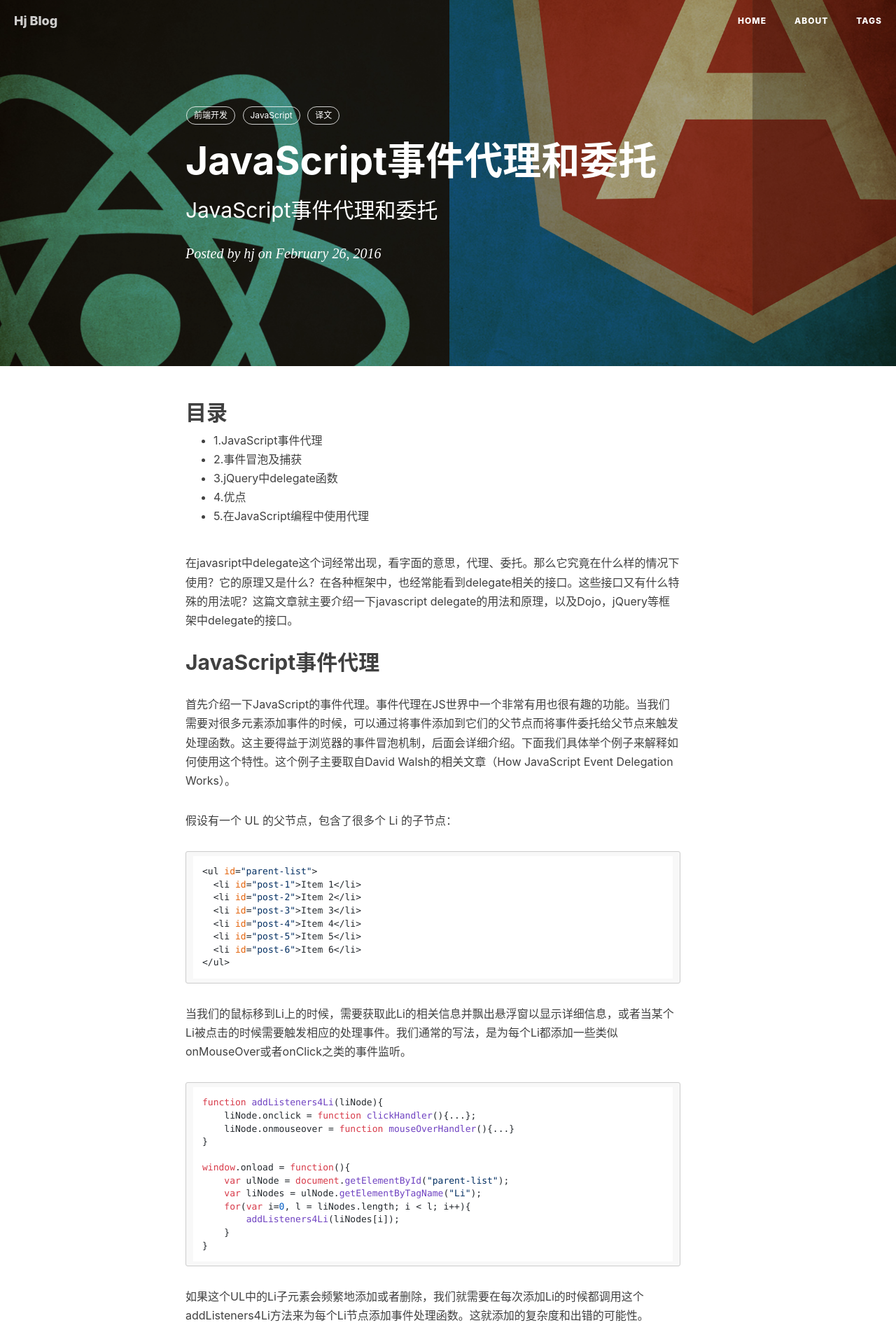
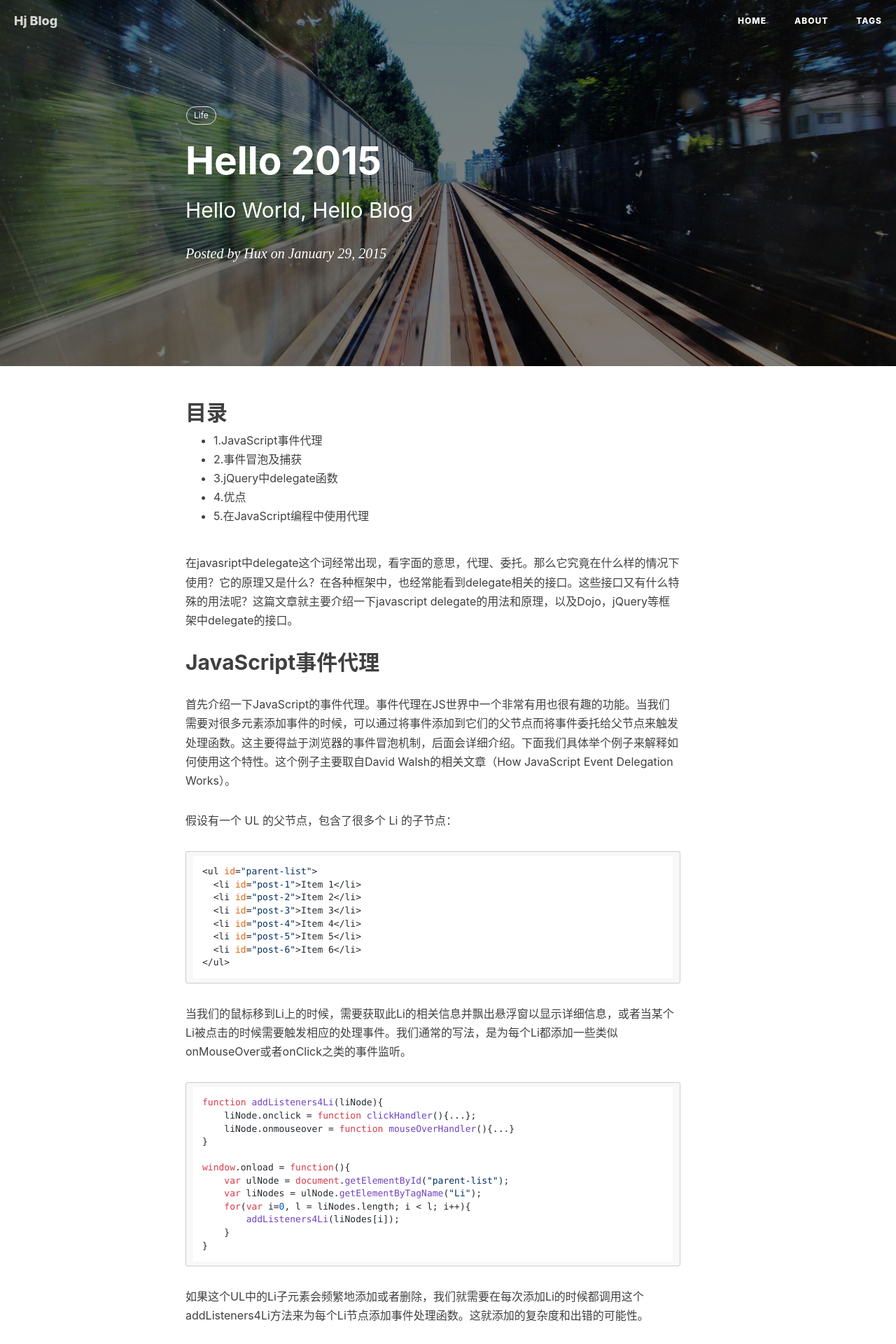
Before and after one commit to hj624608494/hj624608494.github.io, a Jekyll site: the page built from _posts/2016-02-25-Hello-2015.markdown, in a window 1280 px wide. Shown: the top 1920 px of the page at 70% size. Built offline with Jekyll 4.4.1, drawn with Linux system fonts in a browser that asks for light colours; nearby versions of some CDN libraries; comment, search, counter and statistics services are not loaded; some of the changed text lies outside the part shown.

Commit message:
no message

```diff
--- a/_posts/2016-02-26-JavaScript事件代理和委托.markdown
+++ b/_posts/2016-02-25-Hello-2015.markdown
@@ -1,15 +1,12 @@
 ---
 layout:     post
-title:      "JavaScript事件代理和委托"
-subtitle:   "JavaScript事件代理和委托"
-date:       2016-02-26 12:00:00
-author:     "hj"
-header-img: "img/post-bg-re-vs-ng2.jpg"
-header-mask: 0.3
+title:      "Hello 2015"
+subtitle:   "Hello World, Hello Blog"
+date:       2015-01-29 12:00:00
+author:     "Hux"
+header-img: "img/post-bg-2015.jpg"
 tags:
-    - 前端开发
-    - JavaScript
-    - 译文
+    - Life
 ---
 
 ## 目录
```
